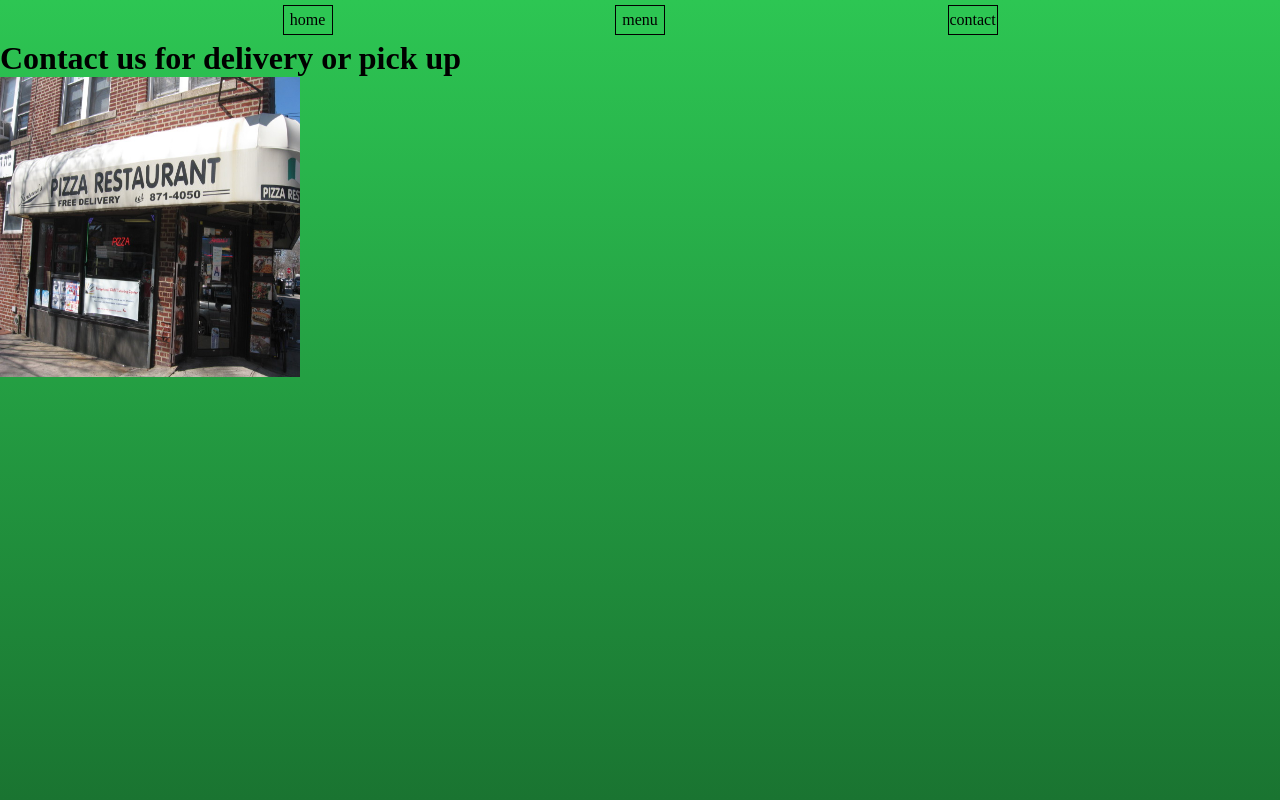
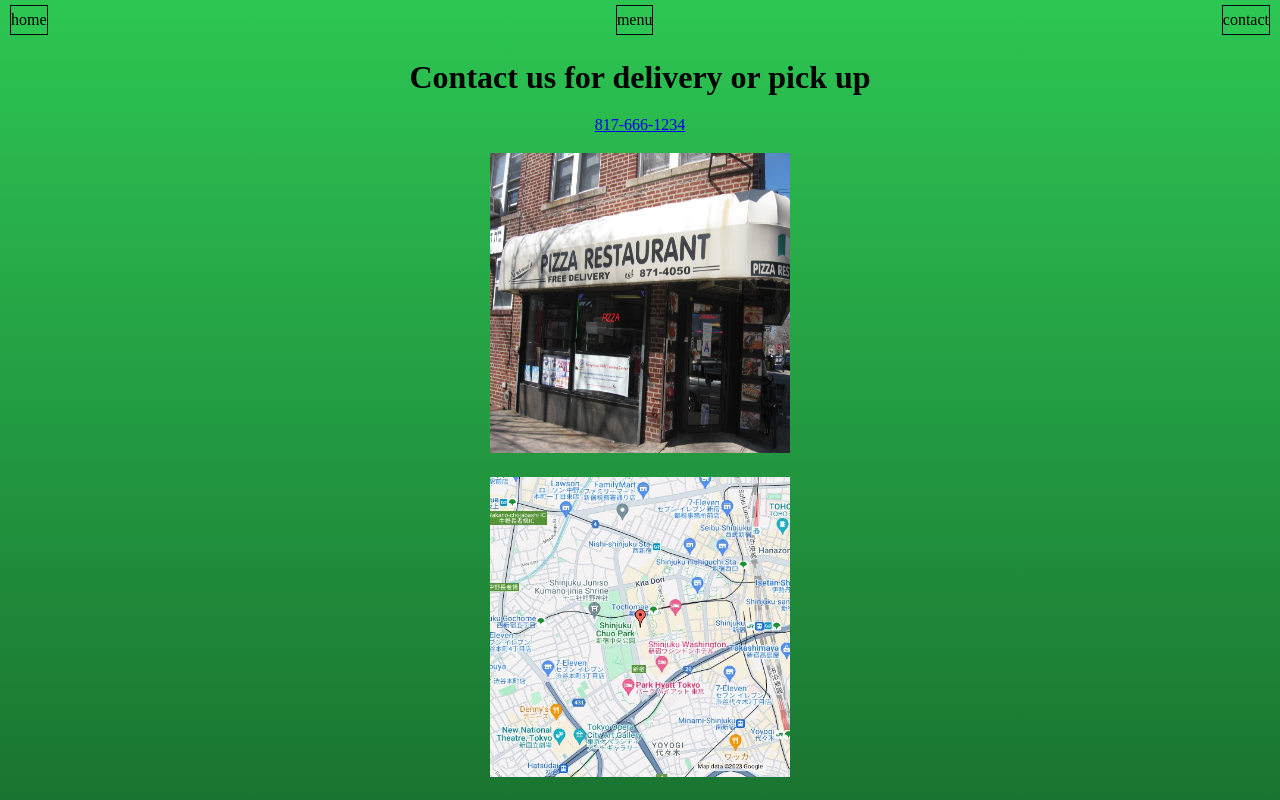
Before and after one commit to trinidaddesign/restaurant_page, a website built with webpack: page dist/index.html in a window 1280 px wide. Both pictures are taken after a click on the element "contact". Built offline with nearby package versions, Linux system fonts and the light colour scheme.

Commit message:
project stop point.

```diff
--- a/src/contact_page.js
+++ b/src/contact_page.js
@@ -1,4 +1,5 @@
 import pizza_outside from './images/pizza_outside.jpg'
+import tokyoMap from './images/tokyo_map.jpeg'
 import './style.css'
 
 export default function contact(){
@@ -11,11 +12,31 @@ export default function contact(){
     header.textContent = "Contact us for delivery or pick up"
     pageContent.appendChild(header)
 
+    const phoneLinkDiv = document.createElement('div')
+    phoneLinkDiv.classList.add('phone_link_div')
+    const phoneNumber = document.createElement('a')
+    phoneNumber.href = 'https://www.youtube.com/watch?v=dQw4w9WgXcQ'
+    phoneNumber.textContent = '817-666-1234'
+    phoneLinkDiv.appendChild(phoneNumber)
+    pageContent.appendChild(phoneLinkDiv)
+
+    const buildingDiv = document.createElement('div')
+    buildingDiv.classList.add('building_image')
     const image = document.createElement('img')
     image.src = pizza_outside
     image.height = '300'
     image.width = '300'
-    pageContent.appendChild(image)
+    buildingDiv.appendChild(image)
+    pageContent.appendChild(buildingDiv)
+
+    const mapDiv = document.createElement('div')
+    mapDiv.classList.add('map_div')
+    const mapImage = document.createElement('img')
+    mapImage.src = tokyoMap
+    mapImage.height = '300'
+    mapImage.width = '300'
+    mapDiv.appendChild(mapImage)
+    pageContent.appendChild(mapDiv)
 
     content.appendChild(pageContent)
 }
--- a/src/style.css
+++ b/src/style.css
@@ -31,7 +31,9 @@ body{
 .tab_container{
     display: inline-flex;
     flex-direction: row;
-    justify-content: space-evenly;
+    justify-content: space-between;
+    padding-left: 10px;
+    padding-right: 10px;
     align-items: center;
     height: 40px;
     grid-area: 1/1/2/2;
@@ -42,7 +44,7 @@ body{
 .tab{
     display: flex;
     height: 30px;
-    width: 50px;
+    width: max-content;
     background-color: var(--tab-color);
     border: 1px solid black;
     color: black ;
@@ -120,3 +122,9 @@ body{
 }
 
 /*contact us*/
+#contact{
+    display: flex;
+    flex-direction: column;
+    justify-content: space-evenly;
+    align-items: center;
+}
```
Also changed, not shown: dist/55ccc334d3ab311845d5.jpeg (added), dist/main.js, src/images/tokyo_map.jpeg (added).
